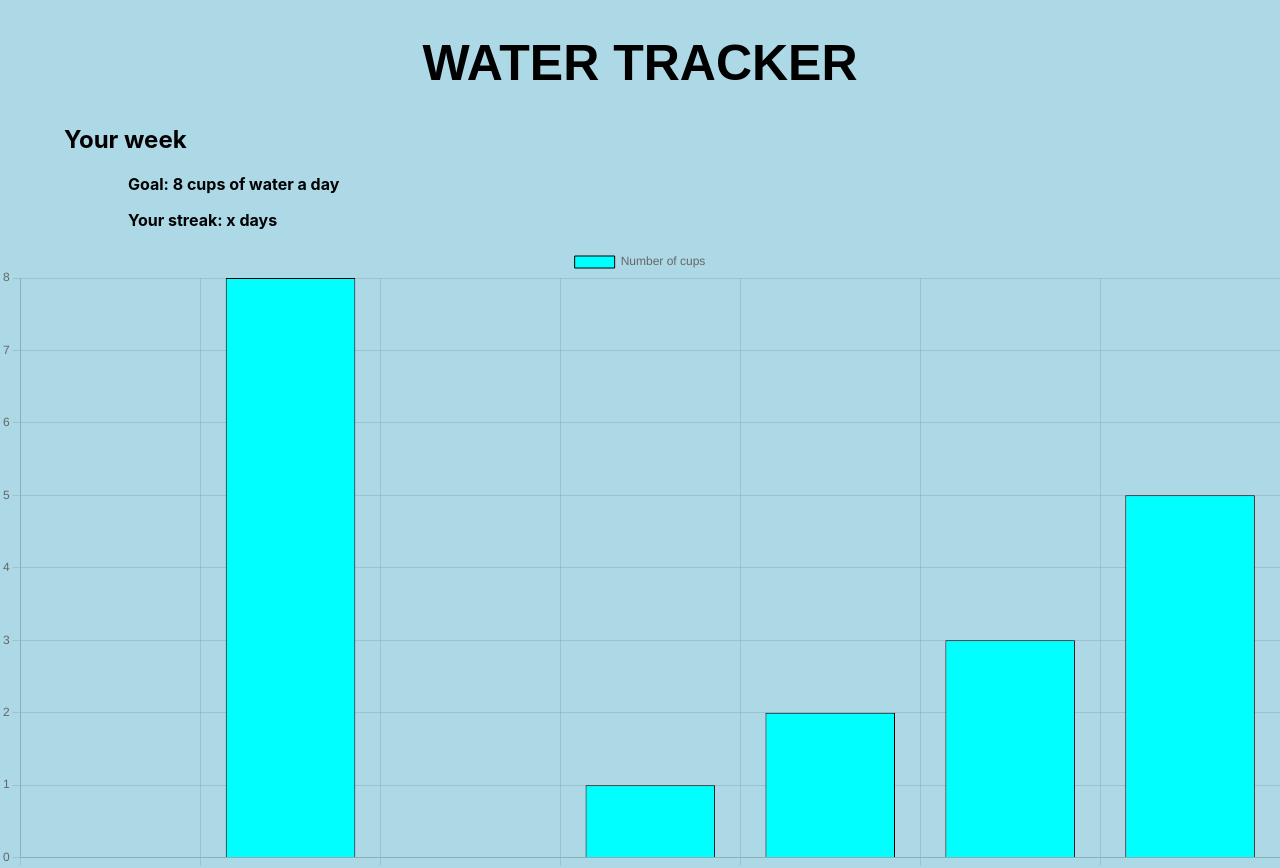
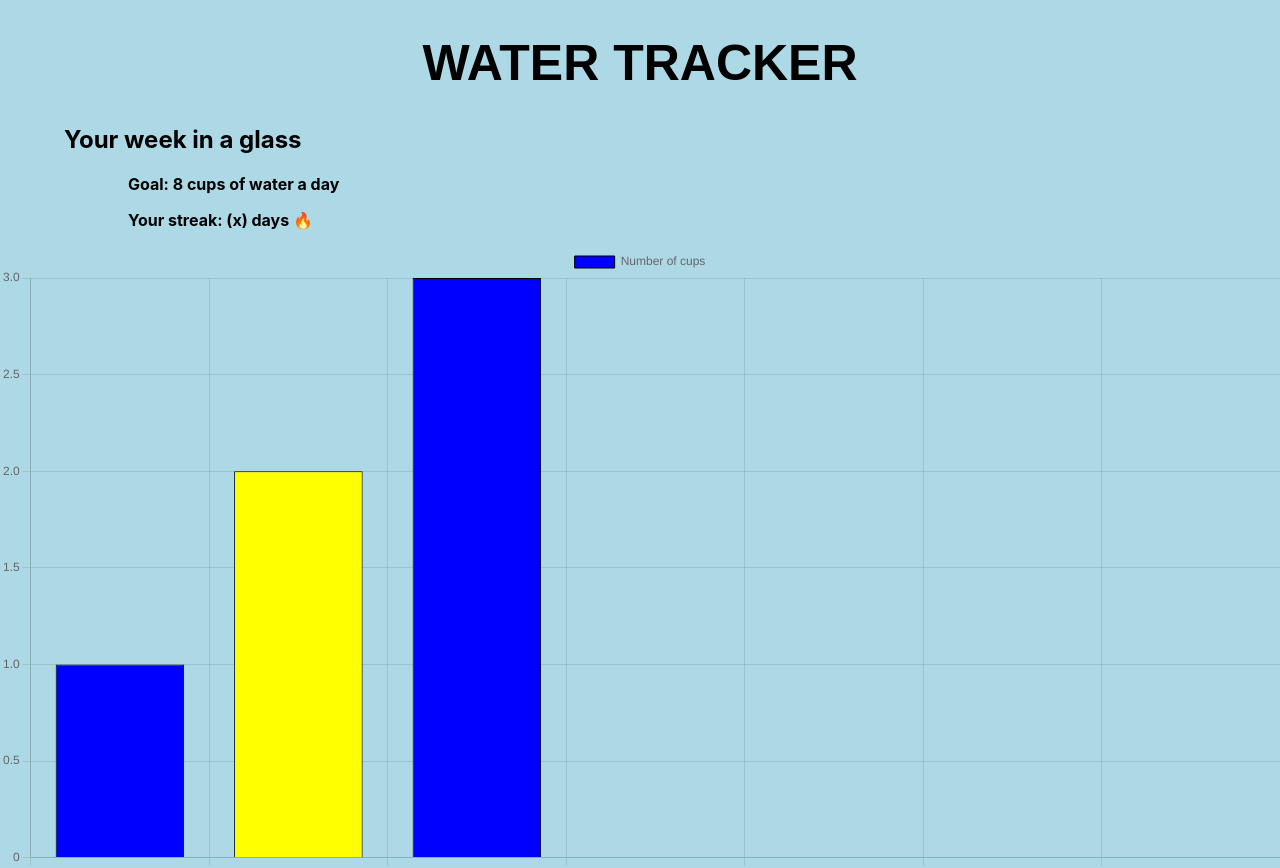
Before and after one commit to alyoawesome/nwHacks-2024, a React (Create React App) app in the folder front-end/: page / in a window 1280 px wide. Shown: the top 868 px of the page. Built offline with nearby package versions, Linux system fonts and the light colour scheme; no server answers.

Commit message:
Fetch data from mongodb

```diff
--- a/front-end/package.json
+++ b/front-end/package.json
@@ -1,6 +1,7 @@
 {
   "name": "nwhacks-2024",
   "version": "0.1.0",
+  "proxy": "http://localhost:3001",
   "private": true,
   "dependencies": {
     "@testing-library/jest-dom": "^5.17.0",
--- a/front-end/src/Pages/WaterTracker/WaterTracker.jsx
+++ b/front-end/src/Pages/WaterTracker/WaterTracker.jsx
@@ -7,9 +7,9 @@ export default function WaterTracker() {
 
             <h1>WATER TRACKER</h1>
 
-            <h2>Your week</h2>
+            <h2>Your week in a glass</h2>
             <h3>Goal: 8 cups of water a day</h3>
-            <h3>Your streak: x days</h3>
+            <h3>Your streak: (x) days 🔥</h3>
 
             <DynamicBarChart />
         </div>
--- a/front-end/src/components/DynamicBarChart.jsx
+++ b/front-end/src/components/DynamicBarChart.jsx
@@ -9,6 +9,8 @@ import {
 
 import { Bar } from "react-chartjs-2"
 
+import { useEffect, useState } from "react";
+
 ChartJS.register(
     BarElement,
     CategoryScale,
@@ -19,15 +21,41 @@ ChartJS.register(
 
 export default function DynamicBarChart() {
 
-    const numCups = [0, 8, 0, 1, 2, 3, 5] // update this from db
+    const [bars, setBars] = useState(0);
+
+    useEffect(() => {
+        const fetchData = async () => {
+        try {
+            const response = await fetch('/hello');
+            const result = await response.json();
+            console.log(result);
+            setBars(result);
+        } catch (error) {
+            console.error('Error fetching data:', error);
+        }
+        };
+
+        fetchData();
+    }, []);
+
+    console.log(bars);
+
+    const cups = [];
+    for (let i = 0; i < Object.keys(bars).length; i++) {
+        cups.push(bars[i]);
+    }
+
+    console.log(cups);
+
+    // const numCups; //[0, 8, 0, 1, 2, 3, 5] // update this from db
 
     const data = {
         labels: ["Sun", "Mon", "Tue", "Wed", "Thu", "Fri", "Sat"],
         datasets: [
             {
                 label: "Number of cups",
-                data: numCups,
-                backgroundColor: "aqua",
+                data: [1,2,3],
+                backgroundColor: ["blue", "yellow"],
                 borderColor: "black",
                 borderWidth: 1
             }
```
Also changed, not shown: 1 other file (tests, documents, lock files or other folders).
